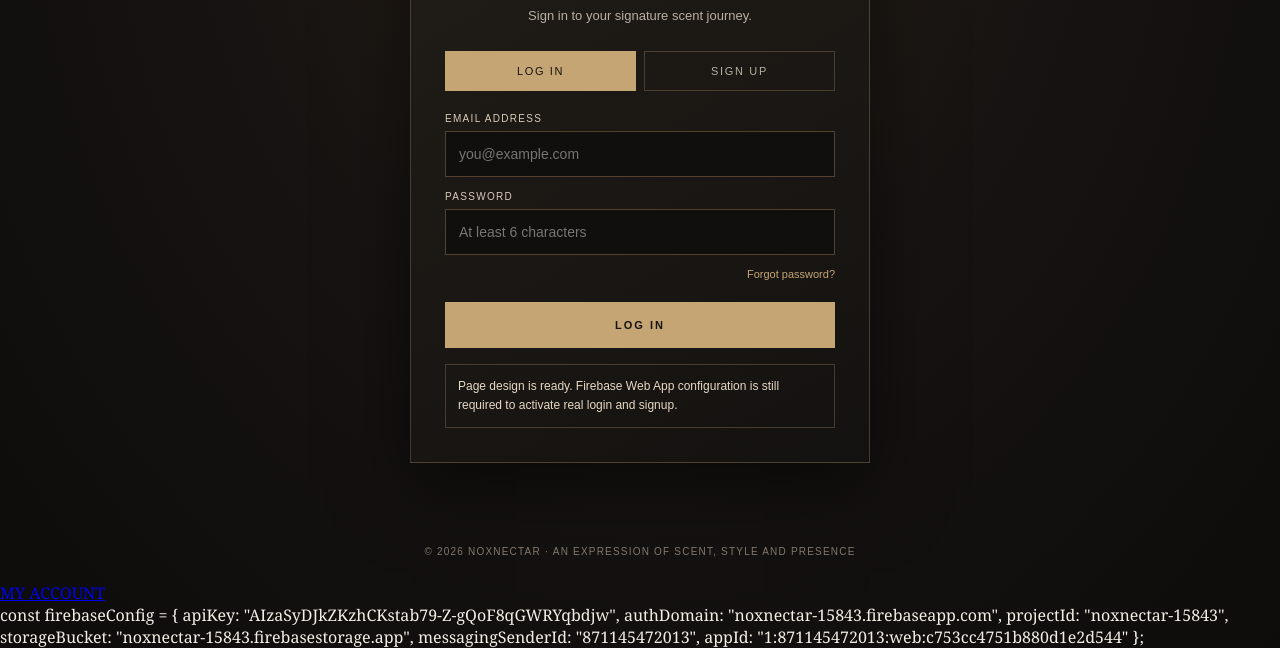
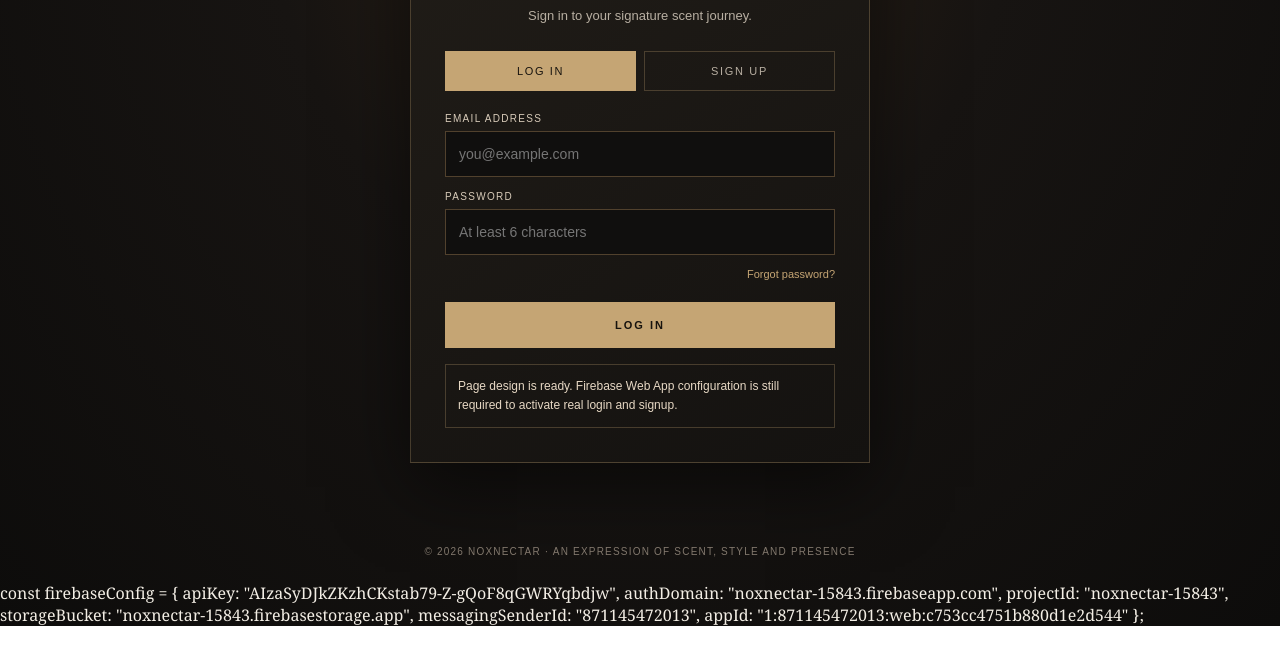
Before and after one commit to dagourkrishna9-bit/noxnectar-store, a plain HTML site: page index.html in a window 1280 px wide. Shown: the part 302-950 px from the top of the page. After the commit the page ends 928 px from the top, so only its background shows below. Drawn offline with Linux system fonts and the light colour scheme.

Commit message:
Update index.html

```diff
--- a/index.html
+++ b/index.html
@@ -290,7 +290,6 @@ message("Page design is ready. Firebase Web App configuration is still required
 
 </body>
 </html>
-<a href="account.html">MY ACCOUNT</a>
 const firebaseConfig = {
   apiKey: "AIzaSyDJkZKzhCKstab79-Z-gQoF8qGWRYqbdjw",
   authDomain: "noxnectar-15843.firebaseapp.com",
```
